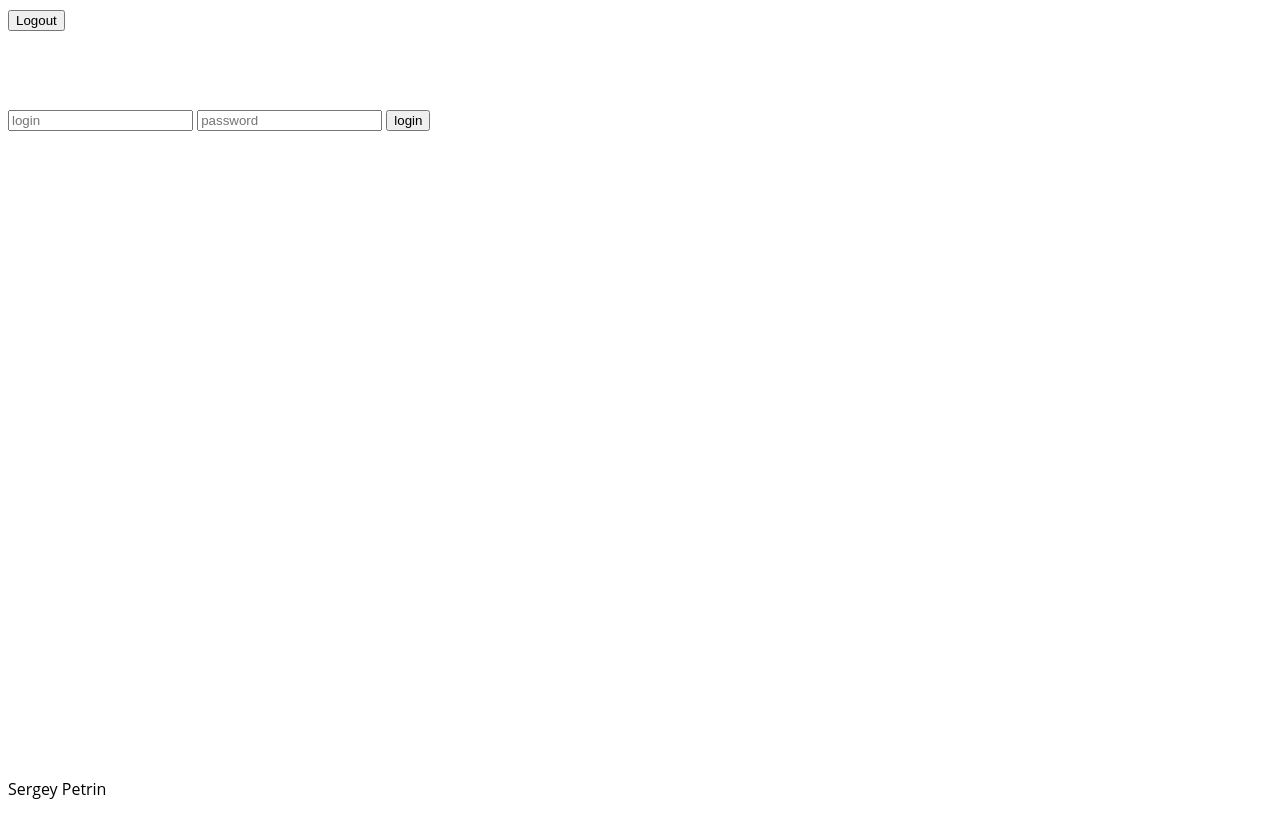
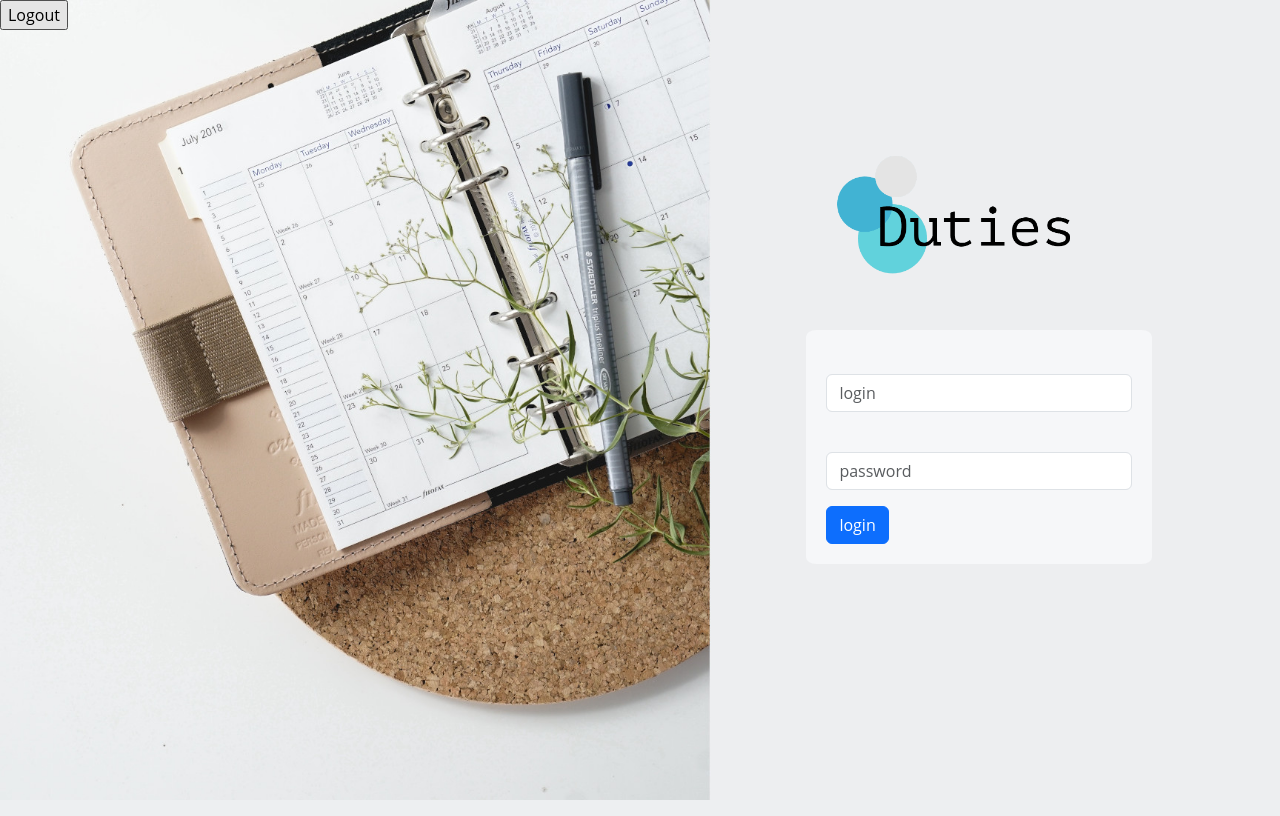
Before and after one commit to innerself/duties, a Django app: template duties/templates/duties/login.html in a window 1280 px wide. Run offline with Django 3.2, Linux system fonts and the light colour scheme; the template is opened without the code that fills it: values that come from a table or form of the project are taken from there, others are empty; a user stored in the database is signed in; tables that the repository leaves empty hold one stand-in row (values such as "Sample post"); some libraries are stand-ins or nearby versions.

Commit message:
Add login page design

```diff
--- a/duties/static/duties/css/base.css
+++ b/duties/static/duties/css/base.css
@@ -1,9 +1,3 @@
 body {
   font-family: 'Open Sans', 'sans-serif';
 }
-
-.page-wrapper {
-  height: 100vh;
-  display: grid;
-  grid-template-rows: 100px auto 30px;
-}
--- /dev/null
+++ b/duties/static/duties/css/login.css
@@ -0,0 +1,56 @@
+.page-wrapper {
+  height: 100vh;
+  display: grid;
+  grid-template-rows: 100px auto 30px;
+
+  background-image: url("../images/background_login.jpg");
+  background-size: cover;
+}
+
+.login-page {
+  width: 27%;
+  height: 80%;
+  margin-left: 63%;
+  display: flex;
+  flex-direction: column;
+  align-items: center;
+}
+
+.logo {
+  width: 100%;
+  margin-top: 50px;
+  /*margin-left: 60%;*/
+  margin-bottom: 50px;
+}
+
+.logo-image {
+  max-width: 100%;
+  max-height: 100%;
+}
+
+
+.login-form-wrapper {
+  /*margin-left: 60%;*/
+  width: 100%;
+  align-self: baseline;
+  /*height: 22%;*/
+  background-color: #f6f7f9;
+  border-radius: 3%;
+}
+
+.login-form {
+  padding: 20px;
+}
+
+.login-button {
+  width: 100%;
+  color: #fff;
+  background-color: #61d2dc;
+  border-color: #61d2dc;
+}
+
+.login-button:hover {
+  color: #fff;
+  background-color: #41b3d3;
+  border-color: #41b3d3;
+}
--- a/duties/templates/duties/base.html
+++ b/duties/templates/duties/base.html
@@ -1,24 +1,16 @@
 {% load static %}
+{% load django_bootstrap5 %}
 <!DOCTYPE html>
 <html lang="en">
 <head>
   <meta charset="UTF-8">
   <title>Duties</title>
+  {% bootstrap_css %}
+  {% bootstrap_javascript %}
   <link rel="stylesheet" type="text/css" href="{% static 'duties/css/base.css' %}">
   {% block extrahead %}{% endblock extrahead %}
 </head>
 <body>
-<div class="page-wrapper">
-  <header class="header">
-    {% if user.is_authenticated %}
-      <form action="/logout/" method="post">
-        {% csrf_token %}
-        <input type="submit" value="Logout">
-      </form>
-    {% endif %}
-  </header>
   {% block main %}{% endblock main %}
-  <footer class="footer">Sergey Petrin</footer>
-</div>
 </body>
 </html>
--- a/duties/templates/duties/calendar.html
+++ b/duties/templates/duties/calendar.html
@@ -1,5 +1,6 @@
 {% extends 'duties/base.html' %}
 {% load static %}
+{% load django_bootstrap5 %}
 {% block extrahead %}
     <link rel="stylesheet" type="text/css" href="{% static 'duties/css/calendar.css' %}">
 {% endblock extrahead %}
--- a/duties/templates/duties/login.html
+++ b/duties/templates/duties/login.html
@@ -1,10 +1,32 @@
 {% extends 'duties/base.html' %}
+{% load static %}
+{% load django_bootstrap5 %}
+{% block extrahead %}
+  <link rel="stylesheet" type="text/css" href="{% static 'duties/css/login.css' %}">
+{% endblock extrahead %}
 {% block main %}
+  <div class="page-wrapper">
+  <header class="header">
+    {% if user.is_authenticated %}
+      <form action="/logout/" method="post">
+        {% csrf_token %}
+        <input type="submit" value="Logout">
+      </form>
+    {% endif %}
+  </header>
   <div class="login-page">
-  <form action="" method="post">
-    {% csrf_token %}
-    {{ form }}
-    <input type="submit" value="login">
-  </form>
+    <div class="logo">
+      <img class="logo-image" src="{% static "duties/images/logo_login.png" %}" alt="site-logo">
+    </div>
+    <div class="login-form-wrapper">
+      <form class="login-form" action="" method="post">
+        {% csrf_token %}
+        {% bootstrap_form form %}
+        {% bootstrap_button extra_classes="login-button" button_type="submit" content="login" %}
+      </form>
+    </div>
   </div>
+  <footer class="footer"></footer>
+</div>
+
 {% endblock main %}
--- a/duties/views.py
+++ b/duties/views.py
@@ -22,6 +22,8 @@
             else:
                 print()
     else:
+        if request.user.is_authenticated:
+            return redirect('duties:calendar')
         form = LoginForm()
 
     return render(request, 'duties/login.html', {'form': form})
--- a/project/settings.py
+++ b/project/settings.py
@@ -40,6 +40,7 @@
     'django.contrib.messages',
     'django.contrib.staticfiles',
     'duties',
+    'django_bootstrap5',
 ]
 
 if DEBUG:
--- a/pyproject.toml
+++ b/pyproject.toml
@@ -10,6 +10,7 @@
 python-decouple = "^3.4"
 loguru = "^0.5.3"
 gunicorn = "^20.1.0"
+django-bootstrap5 = "^2.1.1"
 
 [tool.poetry.dev-dependencies]
 django-debug-toolbar = "^3.2.1"
```
Also changed, not shown: duties/static/duties/images/background_login.jpg (added), duties/static/duties/images/logo_login.png (added), 1 other file.
